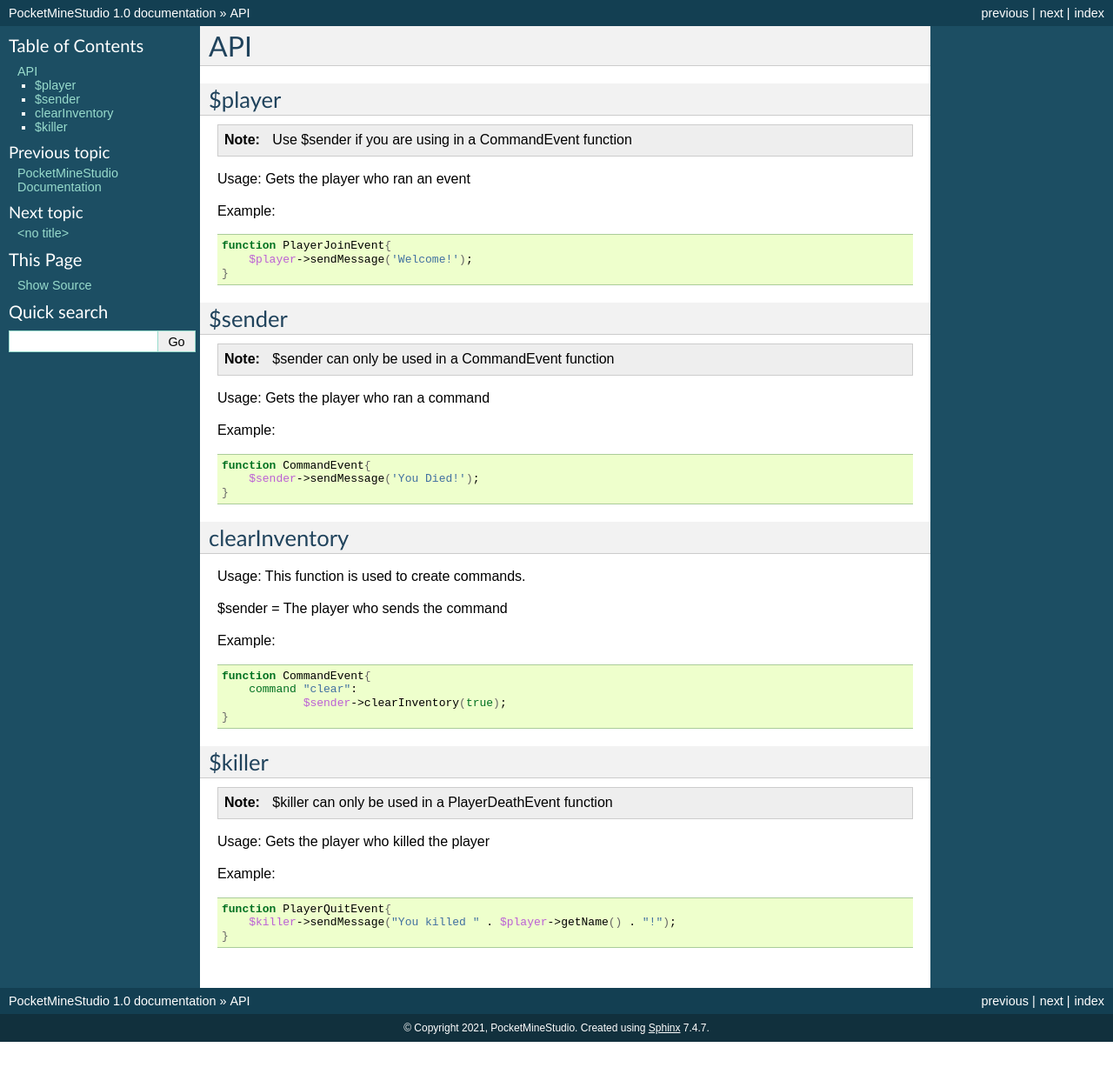
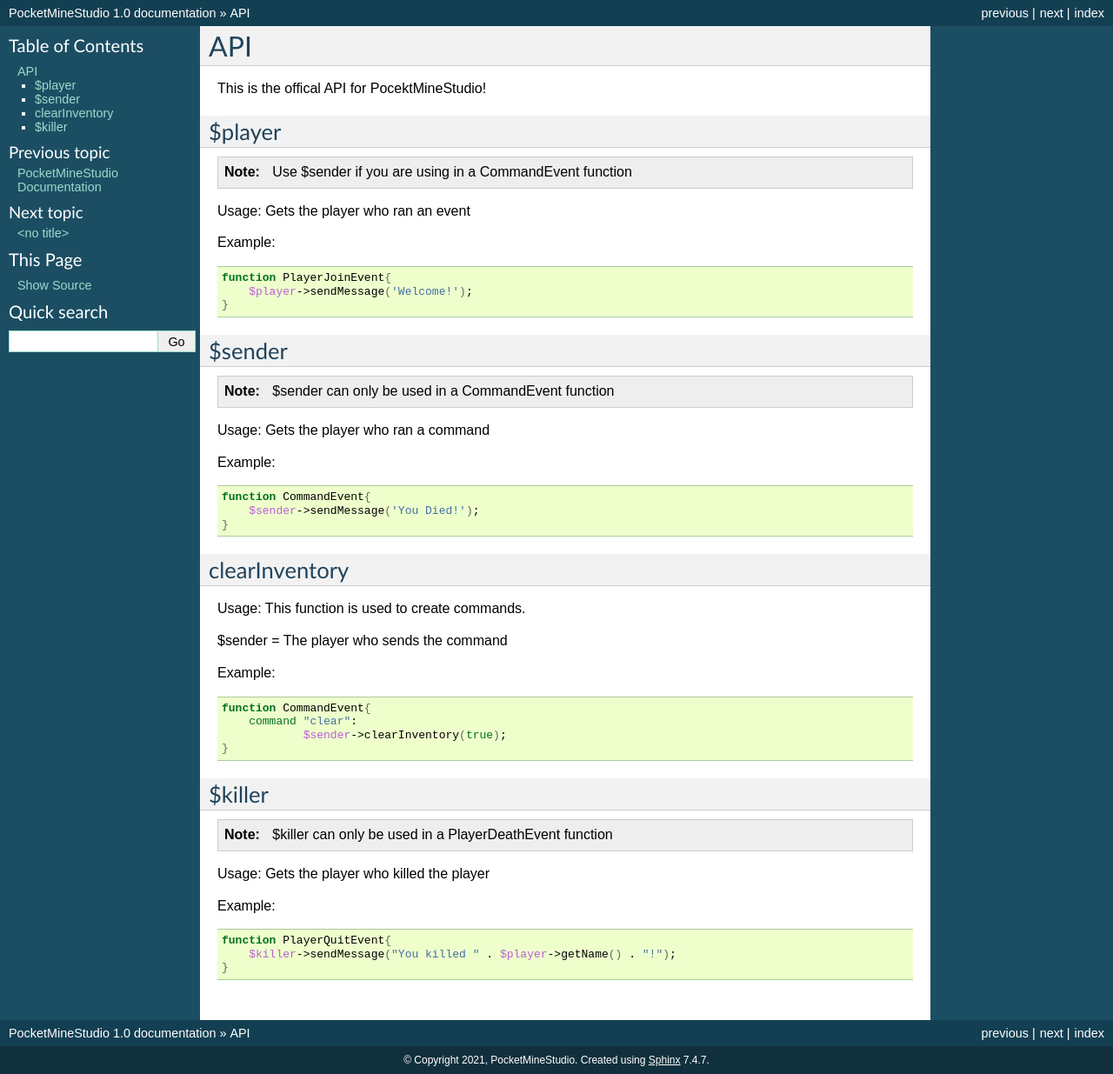
Before and after one commit to ElectroGamesDev/PocketMineStudioDocs, a Sphinx documentation site: the page built from docs/api.rst, in a window 1280 px wide. Shown: the whole page at 87% size. Built offline with Sphinx 7.4.7, drawn with Linux system fonts in a browser that asks for light colours; before the commit the page ends 1198 px from its top, so only the background shows below that.

Commit message:
Update api.rst

```diff
--- a/docs/api.rst
+++ b/docs/api.rst
@@ -1,5 +1,7 @@
 API
 ========
+
+This is the offical API for PocektMineStudio!
 
 $player
 --------
```
